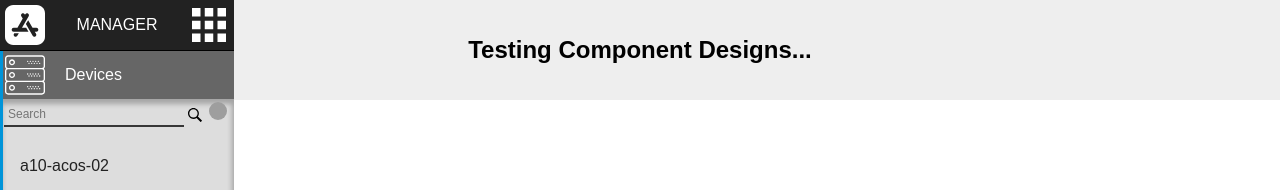
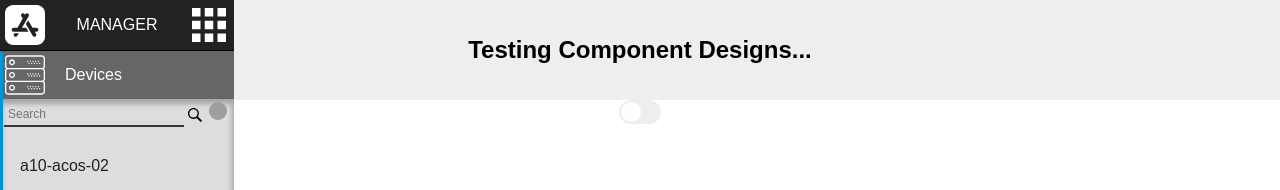
Before and after one commit to AndyTuttle12/ux_sandbox, a React (Create React App) app: page / in a window 1280 px wide. Shown: the top 190 px of the page. Built offline with nearby package versions, Linux system fonts and the light colour scheme; grey boxes are pictures that could not be loaded.

Commit message:
Added a slider for more input options.

```diff
--- a/src/App.jsx
+++ b/src/App.jsx
@@ -1,6 +1,7 @@
 import React, { Component } from 'react';
 import './App.css';
 import Nav from './components/NavPanel';
+import Switch from './components/SwitchInput';
 
 class App extends Component {
   constructor(props) {
@@ -15,6 +16,7 @@ class App extends Component {
           <h1 className="App-title">Testing Component Designs...</h1>
         </header>
         <Nav {...this.props} />
+        <Switch disabled onChange={e => e}/>
       </div>
     );
   }
--- /dev/null
+++ b/src/components/SwitchInput/index.jsx
@@ -0,0 +1,48 @@
+import React, { Component } from 'react';
+import PropTypes from 'prop-types';
+import './style.css';
+
+export default class SwitchInput extends Component {
+  static propTypes = {
+    disabled: PropTypes.bool,
+    label: PropTypes.string,
+    value: PropTypes.string,
+    onChange: PropTypes.func.isRequired,
+    onKeyPress: PropTypes.func,
+  };
+
+  onChange = (e) => {
+    this.props.onChange(e);
+  };
+
+  onKeyPress = (e) => {
+    e.key === 'Enter' && this.props.onKeyPress(e);
+  };
+
+  render() {
+    const {
+      onChange,
+      onKeyPress,
+      props: {
+        label,
+        value,
+        disabled,
+      },
+    } = this;
+
+    return (
+      <label className='switch-input-label'>
+        {label && (<p>{label}</p>)}
+        <input
+          className='switch-input-root'
+          type='checkbox'
+          disabled={disabled}
+          value={value}
+          onChange={onChange}
+          onKeyPress={onKeyPress}
+        />
+        <span className='slider round'></span>
+      </label>
+    );
+  }
+}
--- /dev/null
+++ b/src/components/SwitchInput/style.css
@@ -0,0 +1,62 @@
+.switch-input-label {
+  position: relative;
+  display: inline-block;
+  width: 42px;
+  height: 24px;
+}
+
+.switch-input-label:disabled, .switch-input-label:disabled input {
+  background-color: #ddd;
+  cursor: not-allowed;
+}
+
+.switch-input-root {
+  display: none;
+}
+
+.slider {
+  position: absolute;
+  cursor: pointer;
+  top: 0;
+  left: 0;
+  right: 0;
+  bottom: 0;
+  background-color: #ccc;
+  transition: .4s;
+}
+
+.slider:before {
+  position: absolute;
+  content: '';
+  height: 20px;
+  width: 20px;
+  left: 2px;
+  bottom: 2px;
+  background-color: #fefefe;
+  transition: .4s;
+}
+
+input:checked + .slider:not(:disabled) {
+  background-color: #0094d9;
+}
+
+input:focus + .slider:not(:disabled) {
+  box-shadow: 0 0 1px #0094d9;
+}
+
+input:checked + .slider:before:not(:disabled) {
+  transform: translateX(18px);
+}
+
+input:disabled + .slider {
+  background-color: #eee;
+  cursor: not-allowed;
+}
+
+.slider.round {
+  border-radius: 24px;
+}
+
+.slider.round:before {
+  border-radius: 50%;
+}
```
